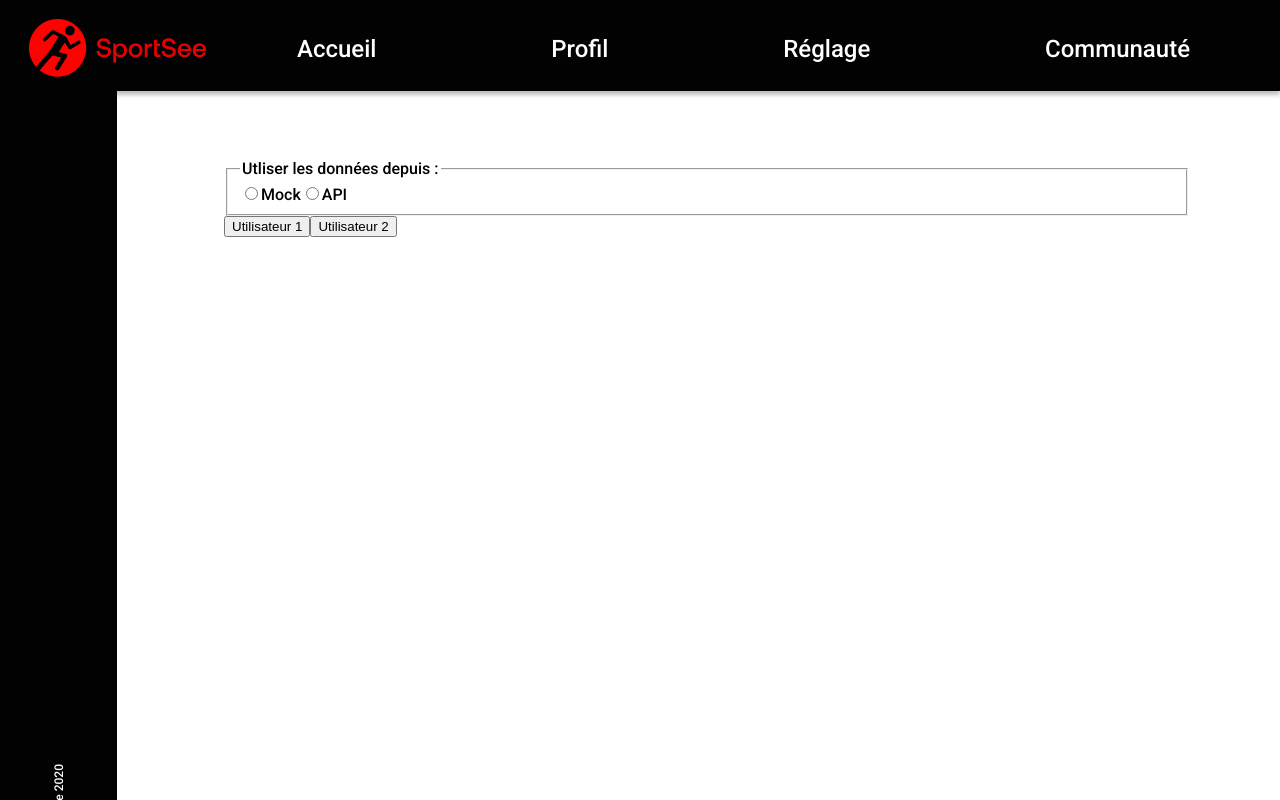
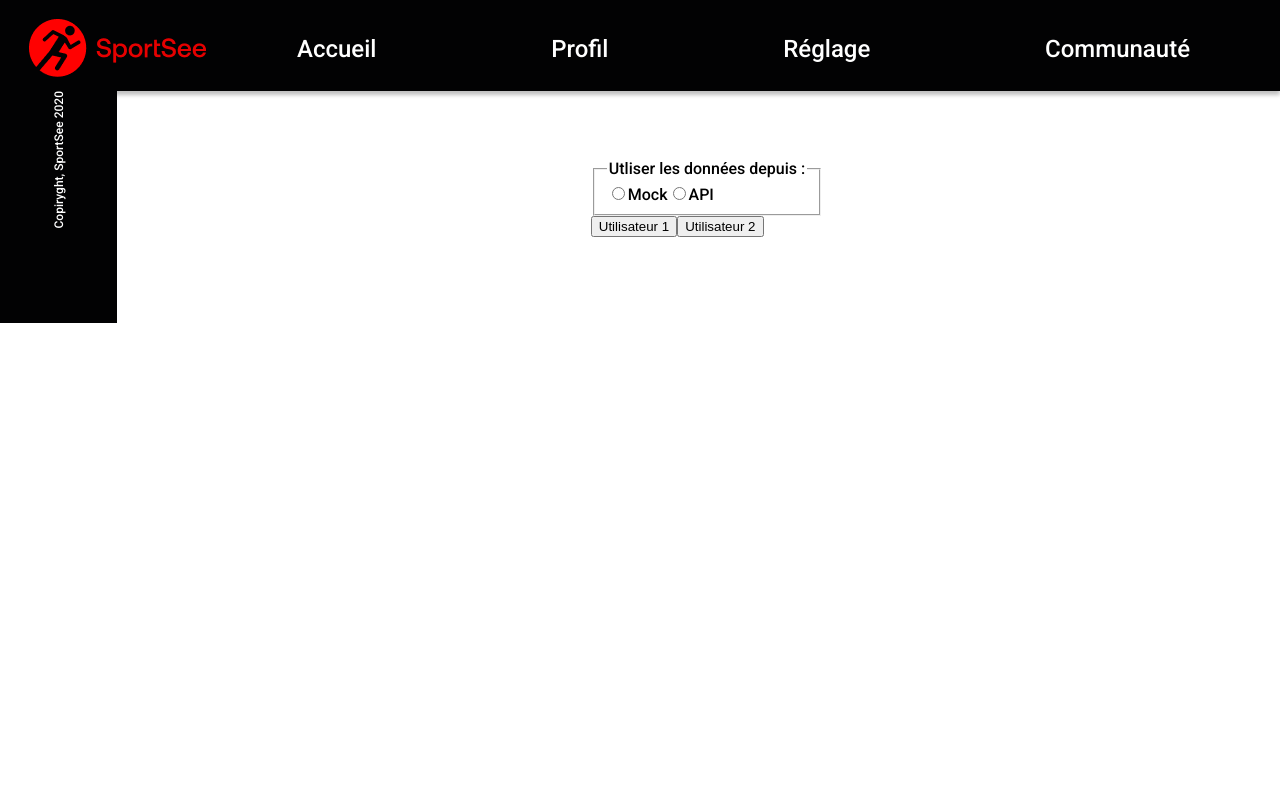
Before and after one commit to zafle/sportsee_web_site, a React (Vite) app: page / in a window 1280 px wide. Shown: the top 800 px of the page. Built offline with nearby package versions, Linux system fonts and the light colour scheme.

Commit message:
scss layout sidebar fix

```diff
--- a/src/layout/MainLayout/MainLayout.jsx
+++ b/src/layout/MainLayout/MainLayout.jsx
@@ -15,8 +15,10 @@ function MainLayout({ children }) {
   return (
     <div className="page-container">
       <Header />
-      <Sidebar />
-      <main>{children}</main>
+      <main>
+        <Sidebar />
+        <div className="page-content">{children}</div>
+      </main>
     </div>
   )
 }
--- a/src/layout/MainLayout/_mainlayout.scss
+++ b/src/layout/MainLayout/_mainlayout.scss
@@ -2,20 +2,14 @@
 @use '../../assets/styles/abstract/functions' as *;
 
 main {
-  padding: rem(34) rem(36) rem(43) rem(117 + 36);
-  // padding: rem(34) rem(36) rem(43) rem(36);
-
-  @media #{$large-screen} {
-    padding: rem(68) rem(90) rem(86) rem(117 + 107);
-    // padding: rem(68) rem(90) rem(86) rem(107);
-  }
+  display: flex;
 
   .page-content {
     margin: auto;
-    max-width: rem(835);
+    padding: rem(34) rem(36) rem(43) rem(36);
 
-    @media #{$xxl-screen} {
-      max-width: rem(1124);
+    @media #{$large-screen} {
+      padding: rem(68) rem(90) rem(86) rem(107);
     }
   }
 }
--- a/src/layout/Sidebar/_Sidebar.scss
+++ b/src/layout/Sidebar/_Sidebar.scss
@@ -2,16 +2,13 @@
 @use '../../assets/styles/abstract/functions' as *;
 
 .sidebar {
-    float: left;
+  flex-shrink: 0;
   width: rem(117);
-    height: calc(100vh - rem(91));
-    min-height: 870px;
   background: $secondary-color;
   display: flex;
   flex-direction: column;
   align-items: center;
-    justify-content: end;
-    padding-top: rem(60);
+  justify-content: space-between;
   padding-bottom: rem(60);
 
   &__copyright {
@@ -19,5 +16,6 @@
     font-size: rem(12);
     writing-mode: vertical-rl;
     transform: rotate(-180deg);
+    flex-shrink: 0;
   }
 }
--- a/src/layout/Sidebar/components/ProfileSideBarContent/_ProfileSidebarContent.scss
+++ b/src/layout/Sidebar/components/ProfileSideBarContent/_ProfileSidebarContent.scss
@@ -2,8 +2,9 @@
 @use '../../../../assets/styles/abstract/functions' as *;
 
 .sidebar__content--profile {
-    display: flex;
-    flex-direction: column;
-    gap: rem(20);
-    margin-bottom: rem(164);
+  display: flex;
+  flex-direction: column;
+  gap: rem(20);
+  margin-bottom: rem(164);
+  margin-top: rem(256);
 }
--- a/src/pages/Profile/Profile.jsx
+++ b/src/pages/Profile/Profile.jsx
@@ -113,7 +113,7 @@ function Profile() {
     userPerformance
   ) {
     return (
-      <div className="page-content profile">
+      <div className="profile">
         <header className="profile__header">
           <span>Bonjour </span>
           <span className="profile__header--name">
--- a/src/pages/Profile/_Profile.scss
+++ b/src/pages/Profile/_Profile.scss
@@ -15,8 +15,12 @@
   }
   &__maincontent {
     display: flex;
-    flex-wrap: wrap;
+    flex-direction: column;
     margin-top: rem(78);
+
+    @media #{$xxl-screen} {
+      flex-direction: row;
+    }
   }
 
   &__chartgroup {
```
Lines whose indentation alone changed are shown as unchanged.
